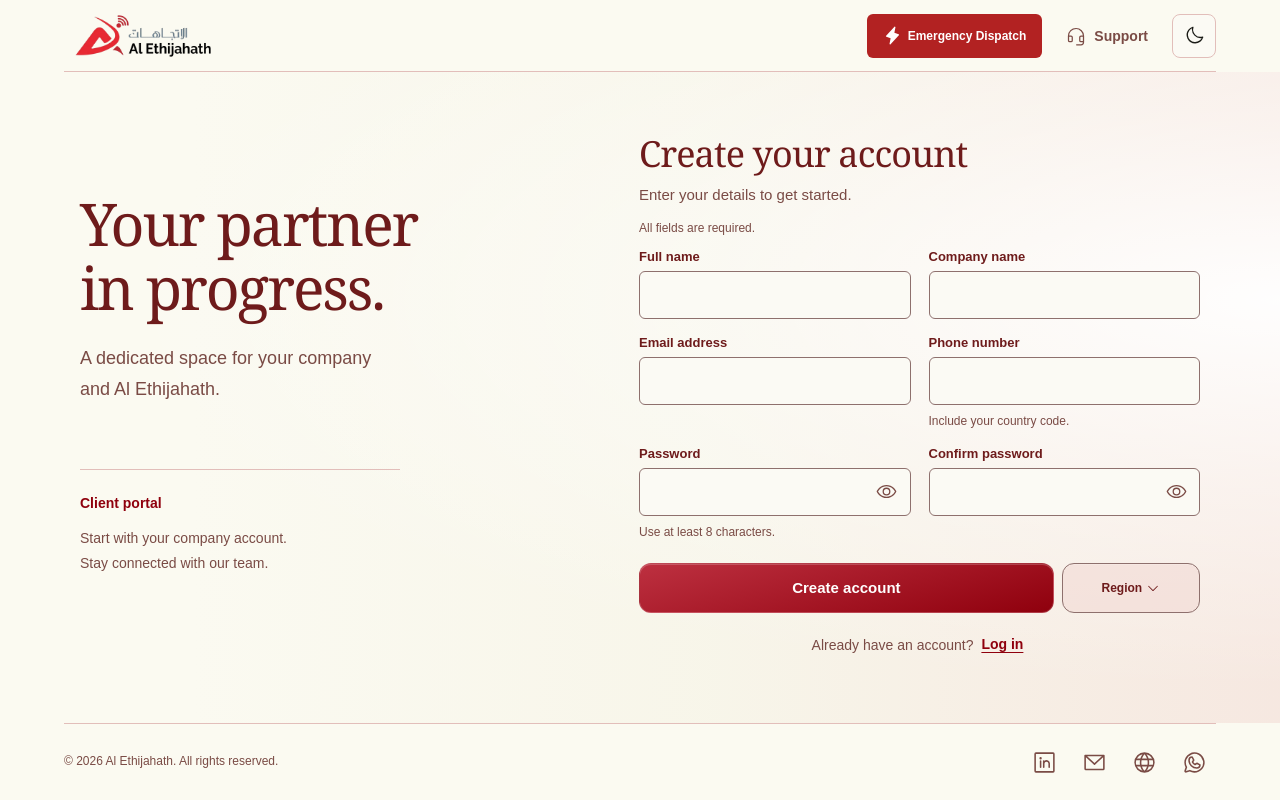
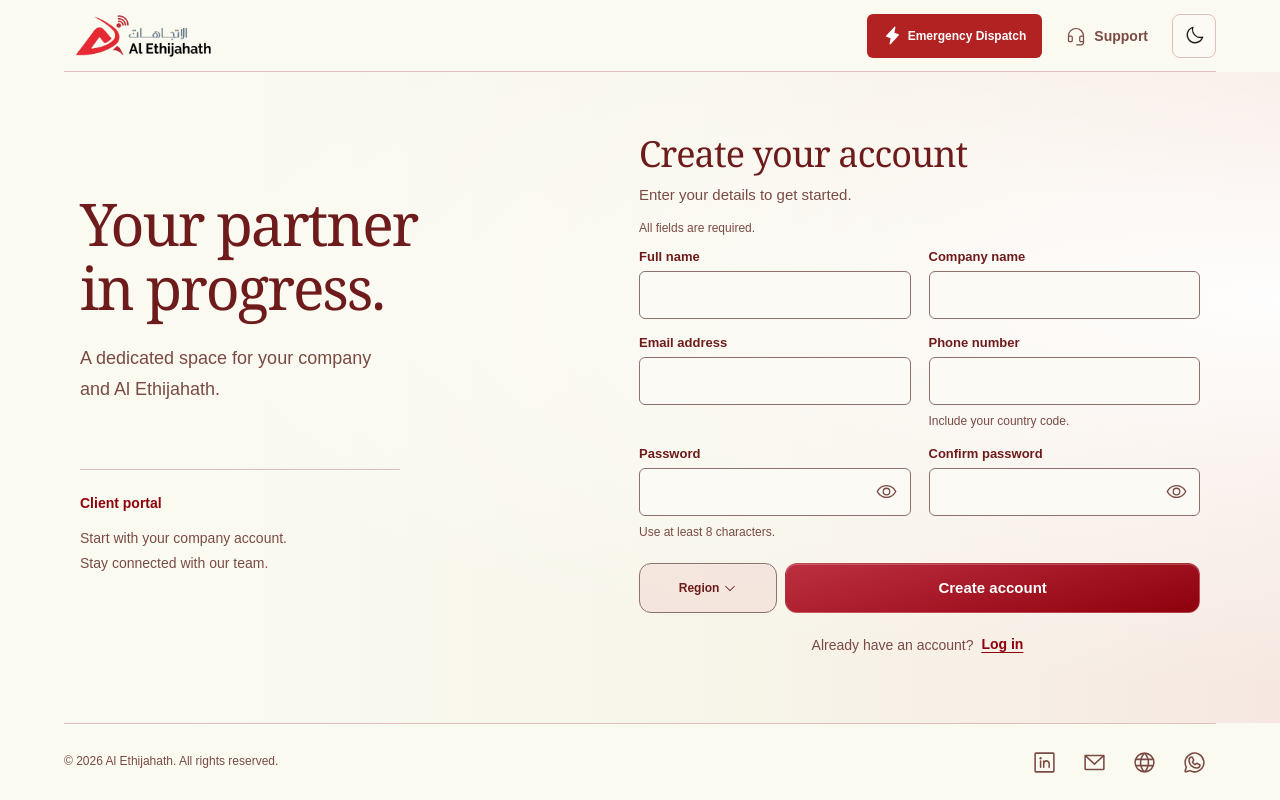
Before and after one commit to FAS-Organization/Al-Ethijahath-App-FrontEnd, a React (Vite) app in the folder frontend/: page / in a window 1280 px wide. Built offline with nearby package versions, Linux system fonts and the light colour scheme.

Commit message:
refactor: reorder grid columns and adjust positioning for signup submit button in SignupPage

```diff
--- a/frontend/src/pages/SignupPage.css
+++ b/frontend/src/pages/SignupPage.css
@@ -1150,7 +1150,7 @@
 
 .signup-submit-row {
   display: grid;
-  grid-template-columns: minmax(0, 3fr) minmax(86px, 1fr);
+  grid-template-columns: minmax(86px, 1fr) minmax(0, 3fr);
   gap: 8px;
   margin-top: 22px;
 }
@@ -1209,7 +1209,7 @@
 
 .signup-region-options {
   position: absolute;
-  inset: calc(100% + 6px) 0 auto auto;
+  inset: calc(100% + 6px) auto auto 0;
   z-index: 4;
   display: grid;
   gap: 2px;
@@ -1222,7 +1222,7 @@
   opacity: 0;
   visibility: hidden;
   transform: translateY(-6px) scale(.98);
-  transform-origin: top right;
+  transform-origin: top left;
   transition:
     opacity 180ms ease,
     transform 240ms cubic-bezier(.22, 1, .36, 1),
--- a/frontend/src/pages/SignupPage.jsx
+++ b/frontend/src/pages/SignupPage.jsx
@@ -522,19 +522,6 @@ export default function SignupPage({ onRegister, onLogin, theme = 'light', onTog
                 </div>
 
                   <div className={isLogin ? undefined : 'signup-submit-row'}>
-                    <button
-                      className="submit-button"
-                      disabled={busy}
-                      type="submit"
-                    >
-                      {busy
-                        ? isLogin
-                          ? 'Logging in…'
-                          : 'Creating account…'
-                        : isLogin
-                          ? 'Log in'
-                          : 'Create account'}
-                    </button>
                     {!isLogin && (
                       <div
                         className="signup-region"
@@ -584,6 +571,20 @@ export default function SignupPage({ onRegister, onLogin, theme = 'light', onTog
                         </div>
                       </div>
                     )}
+
+                    <button
+                      className="submit-button"
+                      disabled={busy}
+                      type="submit"
+                    >
+                      {busy
+                        ? isLogin
+                          ? 'Logging in…'
+                          : 'Creating account…'
+                        : isLogin
+                          ? 'Log in'
+                          : 'Create account'}
+                    </button>
                   </div>
 
                   {!isLogin && errors.region && (
```
